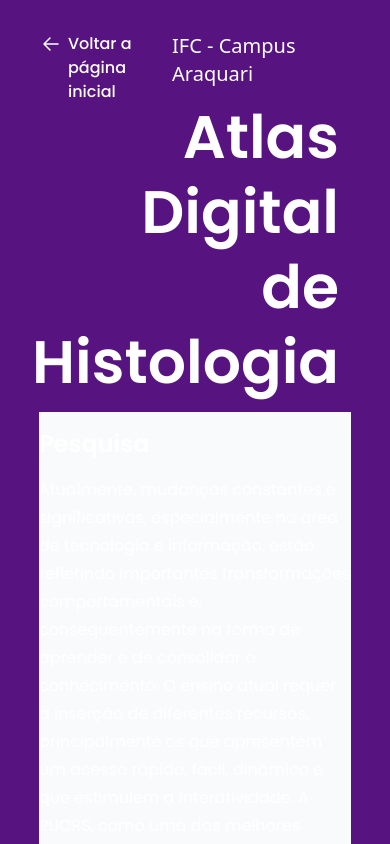
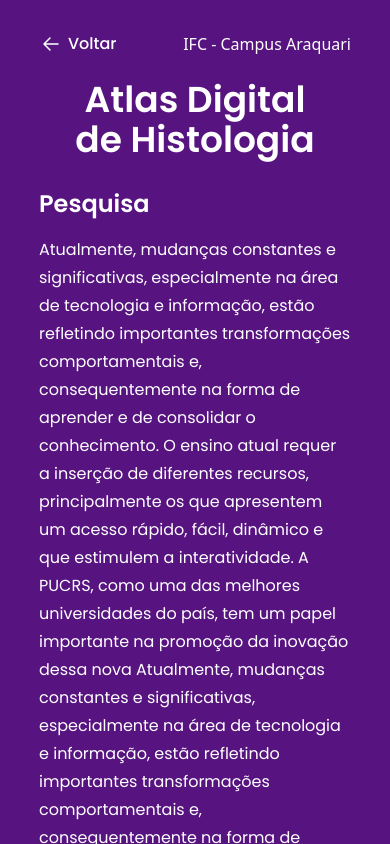
Before and after one commit to fabricadesoftware-ifc/fabricaHistologia_frontend, a Vue app: page /test-about in a window 390 px wide. Shown: the top 844 px of the page. Built offline with nearby package versions, Linux system fonts and the light colour scheme.

Commit message:
FEAT: Adding the responsive design #36

```diff
--- a/src/components/aboutPage/AboutContent.vue
+++ b/src/components/aboutPage/AboutContent.vue
@@ -14,9 +14,9 @@ const props = defineProps({
 
 <template>
     <ContainerDefault>
-        <div class="flex flex-col bg-black md:bg-gray-50">
+        <div class="flex flex-col ">
         <div class="my-4">
-            <span class="text-2xl font-semibold leading-8 font-poppins">{{ props.title }}</span>
+            <span class="text-2xl font-semibold leading-8 font-poppins ">{{ props.title }}</span>
         </div>
         <div>
             <p class="font-normal font-poppins leading-7 mb-7">{{ props.description }}</p>
--- a/src/components/aboutPage/AboutFooter.vue
+++ b/src/components/aboutPage/AboutFooter.vue
@@ -5,7 +5,7 @@ import ContainerDefault from '@/components/ContainerDefault.vue';
 <template>
     <ContainerDefault>
         <footer class="flex justify-center w-full m">
-            <img src="@/assets/media/ifcLogo.png" alt="IFC-LOGO" class="h-14 mt-5">
+            <img src="@/assets/media/ifcLogo.png" alt="IFC-LOGO" class="h-14 md:h-10 mt-5">
         </footer>
     </ContainerDefault>
 </template>
--- a/src/components/aboutPage/AboutHeader.vue
+++ b/src/components/aboutPage/AboutHeader.vue
@@ -1,21 +1,27 @@
 <script setup>
 import BackButton from '@/components/BackButton.vue';
 import ContainerDefault from '@/components/ContainerDefault.vue';
+import { computed, ref } from 'vue';
+
+const screen = computed(() => {
+    return window.innerWidth
+})
+
 </script>
 
 <template>
     <ContainerDefault>
     <header class="flex flex-col w-full">
         <div class="flex justify-between flex-row">
-            <div class="w-1/2">
-                <BackButton title="Voltar a página inicial"/>
+            <div class="w-1/2 md:w-auto">
+                <BackButton :title="(screen > 768) ? 'Voltar a Página Inicial' : 'Voltar'" />
             </div>
-            <span class="font-light text-xl w-auto">IFC - Campus Araquari</span>
+            <span class="font-light text-xl w-auto md:text-base">IFC - Campus Araquari</span>
         </div>
-        <div class="flex justify-end m-3">
-            <div class="w-auto flex flex-col text-end">
-                <span class="text-6xl font-semibold font-poppins leading-tight">Atlas Digital</span>
-                <span class="text-6xl font-semibold font-poppins leading-tight">de Histologia</span>
+        <div class="flex justify-end m-3 md:justify-center md:mt-6">
+            <div class="w-auto flex flex-col text-end md:text-center">
+                <span class="text-6xl md:text-4xl font-semibold font-poppins leading-tight">Atlas Digital</span>
+                <span class="text-6xl md:text-4xl font-semibold font-poppins leading-tight">de Histologia</span>
 
             </div>
         </div>
```
